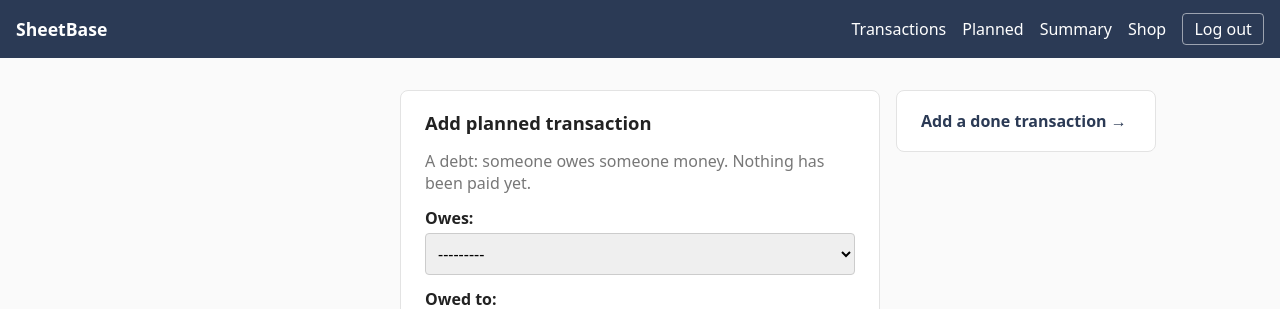
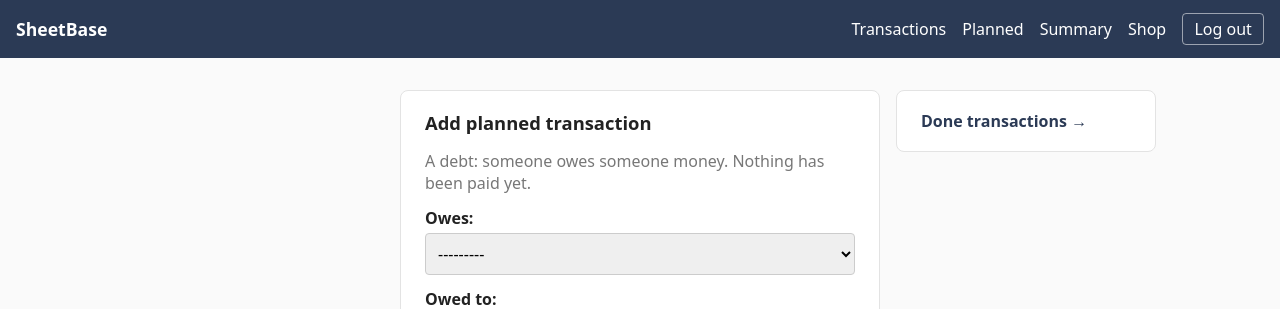
Before and after one commit to NieFajnyJan/SheetBase101, a Django app: page /planned/ in a window 1280 px wide. Shown: the top 309 px of the page. Run offline with Django 5.2, Linux system fonts and the light colour scheme; a user stored in the database is signed in; data comes from the database, SQL or seed files in the repository; data that the repository does not hold is empty.

Commit message:
Name the links between the add forms after the pages
"Add a done transaction" and "Add a planned transaction" on the
links between the two add forms now read "Done transactions" and
"Planned transactions": the pages they open, not only their forms.

```diff
--- a/Sheetbase/sheetapp/templates/sheetapp/planned.html
+++ b/Sheetbase/sheetapp/templates/sheetapp/planned.html
@@ -38,7 +38,7 @@
       <button class="btn">Add</button>
     </form>
     <div class="side">
-      <a class="card switch" href="{% url 'transactions' %}">Add a done transaction →</a>
+      <a class="card switch" href="{% url 'transactions' %}">Done transactions →</a>
     </div>
   </div>
 
--- a/Sheetbase/sheetapp/templates/sheetapp/transactions.html
+++ b/Sheetbase/sheetapp/templates/sheetapp/transactions.html
@@ -60,7 +60,7 @@
     </form>
 
     <div class="side">
-      <a class="card switch" href="{% url 'planned' %}">Add a planned transaction →</a>
+      <a class="card switch" href="{% url 'planned' %}">Planned transactions →</a>
       {# Collapsed by default; stays open when the shop form has an error. #}
       <details class="card"{% if shop_form.errors %} open{% endif %}>
         <summary>+ Add shop</summary>
--- a/Sheetbase/sheetapp/tests.py
+++ b/Sheetbase/sheetapp/tests.py
@@ -1490,8 +1490,8 @@ class PlannedPageTests(TestCase):
         self.assertContains(self.client.get(reverse("home")), f'href="{self.url}"')
 
     def test_switch_between_add_forms(self):
-        self.assertContains(self.client.get(self.url), "Add a done transaction")
-        self.assertContains(self.client.get(reverse("transactions")), "Add a planned transaction")
+        self.assertContains(self.client.get(self.url), "Done transactions →")
+        self.assertContains(self.client.get(reverse("transactions")), "Planned transactions →")
 
     def test_add(self):
         self.assertRedirects(self.add(), self.url)
```
